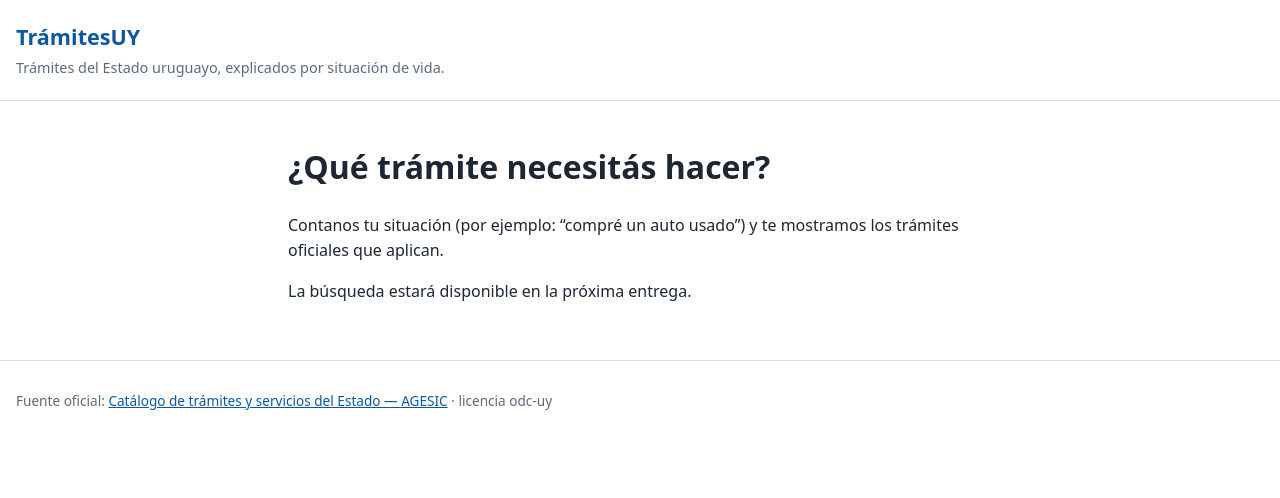
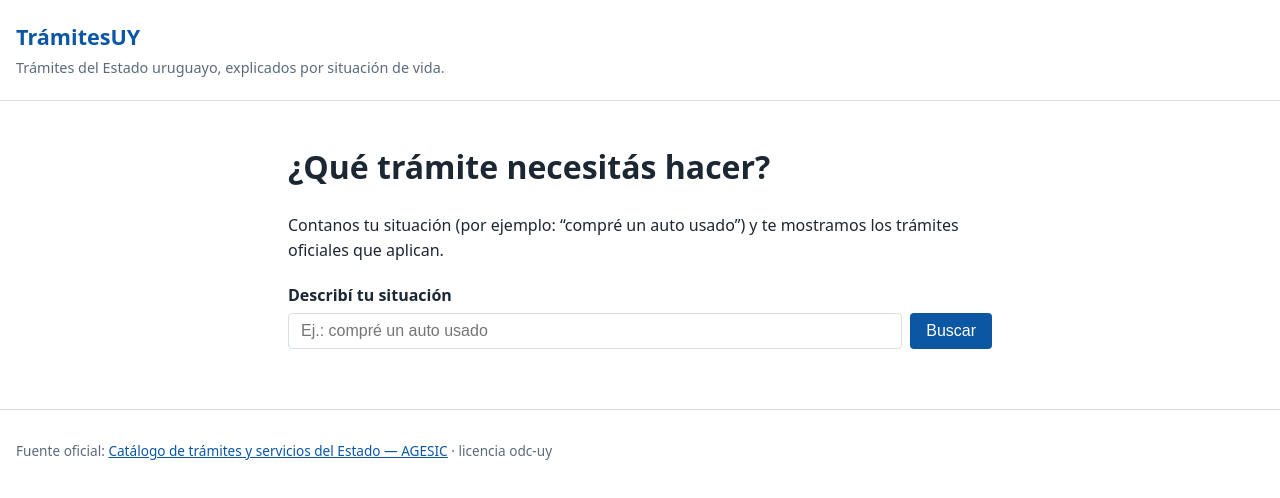
Before and after one commit to spereyra-dev/tramitesuy, a Next.js app in the folder apps/web/: page / in a window 1280 px wide. Shown: the top 498 px of the page. Built offline with nearby package versions, Linux system fonts and the light colour scheme.

Commit message:
feat(web): home page renders the three search modes inline on /?q= (add-web-frontend PR 2, task 15)

```diff
--- a/apps/web/app/globals.css
+++ b/apps/web/app/globals.css
@@ -54,3 +54,70 @@ body {
 a {
   color: var(--accent);
 }
+
+/* Search (W2) and procedure cards (minimal plain CSS, P3). */
+.search-form {
+  margin: 1.25rem 0;
+}
+
+.search-label {
+  display: block;
+  font-weight: 600;
+  margin-bottom: 0.35rem;
+}
+
+.search-controls {
+  display: flex;
+  gap: 0.5rem;
+}
+
+.search-controls input {
+  flex: 1;
+  padding: 0.5rem 0.75rem;
+  border: 1px solid var(--border);
+  border-radius: 4px;
+  font-size: 1rem;
+}
+
+.search-controls button {
+  padding: 0.5rem 1rem;
+  border: none;
+  border-radius: 4px;
+  background: var(--accent);
+  color: #fff;
+  font-size: 1rem;
+  cursor: pointer;
+}
+
+.confidence {
+  color: var(--muted);
+  font-size: 0.9rem;
+}
+
+.procedure-card {
+  border: 1px solid var(--border);
+  border-radius: 6px;
+  padding: 0.85rem 1rem;
+  margin: 0.85rem 0;
+  background: var(--bg-soft);
+}
+
+.procedure-name {
+  margin: 0 0 0.35rem;
+  font-size: 1.05rem;
+}
+
+.procedure-required,
+.procedure-cost {
+  margin: 0.15rem 0;
+}
+
+.attribution {
+  margin: 0.5rem 0 0;
+  color: var(--muted);
+  font-size: 0.85rem;
+}
+
+.option-list {
+  padding-left: 1.25rem;
+}
--- a/apps/web/app/page.tsx
+++ b/apps/web/app/page.tsx
@@ -1,9 +1,30 @@
 /**
- * Home shell (PR 1, W1 working state): static foundation so
- * `next build` succeeds. The search box and the three-mode rendering
- * land in PR 2 (slice W2); this page must not fetch anything yet.
+ * Home (task 15 GREEN): the search box plus the three-mode inline rendering
+ * on /?q= (spec "Three-mode search rendering" ×3, proposal R5). A server
+ * component: it reads searchParams.q, calls search() through the same-origin
+ * proxy, and renders the matching arm of the response here — no redirect to
+ * the event page, no client-side data fetching.
  */
-export default function HomePage() {
+import Link from 'next/link';
+
+import { ProcedureCard } from '@/components/ProcedureCard';
+import { SearchForm } from '@/components/SearchForm';
+import { search } from '@/lib/api';
+import {
+  EMPTY_PROCEDURES_COPY,
+} from '@/lib/display';
+import { searchView } from '@/lib/search-view';
+import type { SearchView } from '@/lib/search-view';
+
+export default async function HomePage({
+  searchParams,
+}: {
+  searchParams: Promise<{ q?: string | string[] }>;
+}) {
+  const params = await searchParams;
+  const rawQuery = Array.isArray(params.q) ? params.q[0] : params.q;
+  const query = rawQuery?.trim();
+
   return (
     <div>
       <h1>¿Qué trámite necesitás hacer?</h1>
@@ -11,7 +32,74 @@ export default function HomePage() {
         Contanos tu situación (por ejemplo: “compré un auto usado”) y te
         mostramos los trámites oficiales que aplican.
       </p>
-      <p>La búsqueda estará disponible en la próxima entrega.</p>
+      <SearchForm initialQuery={query ?? ''} />
+      {query ? <SearchResults query={query} /> : null}
     </div>
   );
 }
+
+async function SearchResults({ query }: { query: string }) {
+  const view = searchView(await search(query));
+
+  if (view.kind === 'open') return <OpenResult view={view} />;
+  if (view.kind === 'disambiguation') return <Disambiguation view={view} />;
+  return <Categories view={view} />;
+}
+
+function OpenResult({ view }: { view: Extract<SearchView, { kind: 'open' }> }) {
+  return (
+    <section aria-label="Resultado">
+      <h2>
+        <Link href={view.eventHref}>{view.eventName}</Link>
+      </h2>
+      <p className="confidence">
+        Coincidencia: {Math.round(view.confidence * 100)}%
+      </p>
+      {view.procedures.length === 0 ? (
+        <p>{EMPTY_PROCEDURES_COPY}</p>
+      ) : (
+        view.procedures.map((procedure) => (
+          <ProcedureCard key={procedure.external_id} procedure={procedure} />
+        ))
+      )}
+    </section>
+  );
+}
+
+function Disambiguation({
+  view,
+}: {
+  view: Extract<SearchView, { kind: 'disambiguation' }>;
+}) {
+  return (
+    <section aria-label="Opciones">
+      <h2>{view.heading}</h2>
+      <ul className="option-list">
+        {view.options.map((option) => (
+          <li key={option.href}>
+            <Link href={option.href}>{option.name}</Link>
+          </li>
+        ))}
+      </ul>
+    </section>
+  );
+}
+
+function Categories({
+  view,
+}: {
+  view: Extract<SearchView, { kind: 'categories' }>;
+}) {
+  return (
+    <section aria-label="Categorías">
+      <h2>Explorá por categoría</h2>
+      <ul className="option-list">
+        {view.categories.map((category) => (
+          <li key={category.href}>
+            <Link href={category.href}>{category.name}</Link>
+          </li>
+        ))}
+      </ul>
+    </section>
+  );
+}
```
